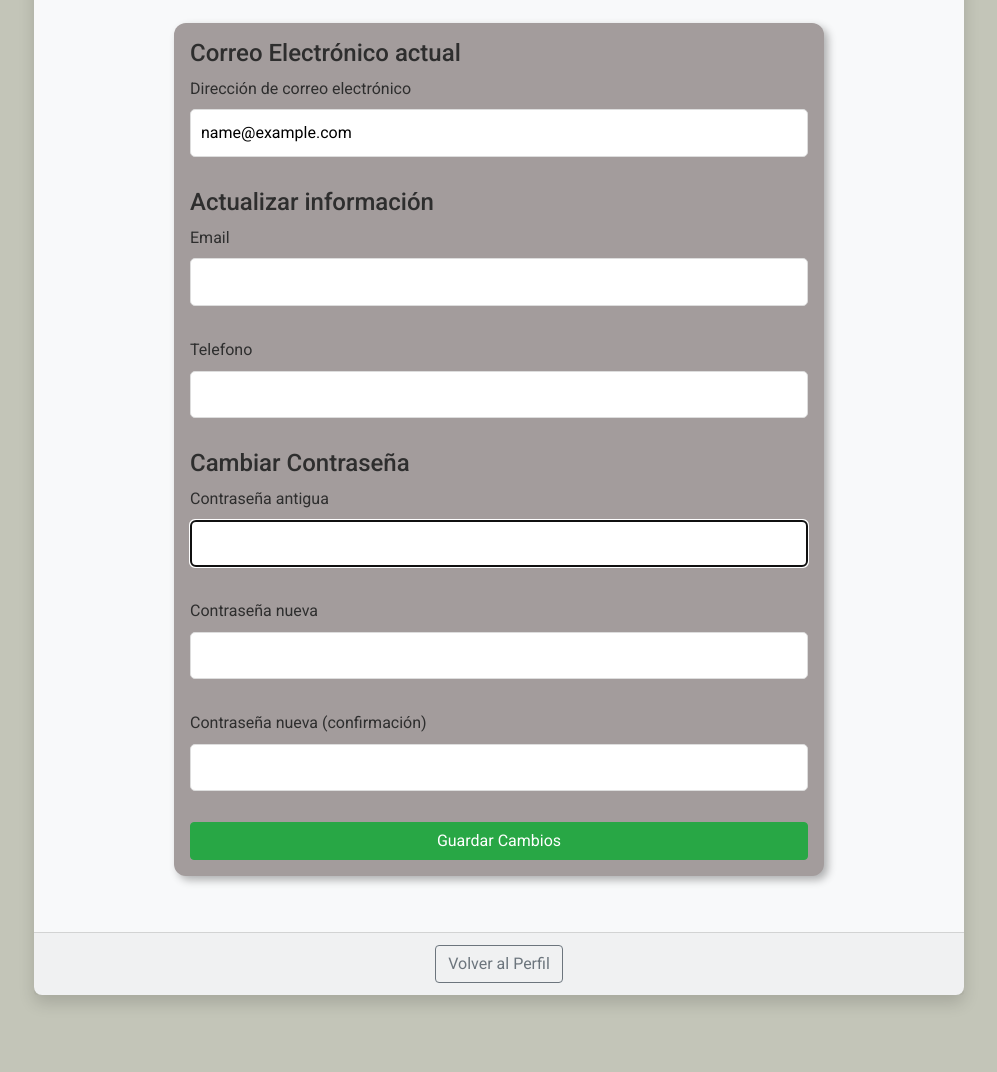
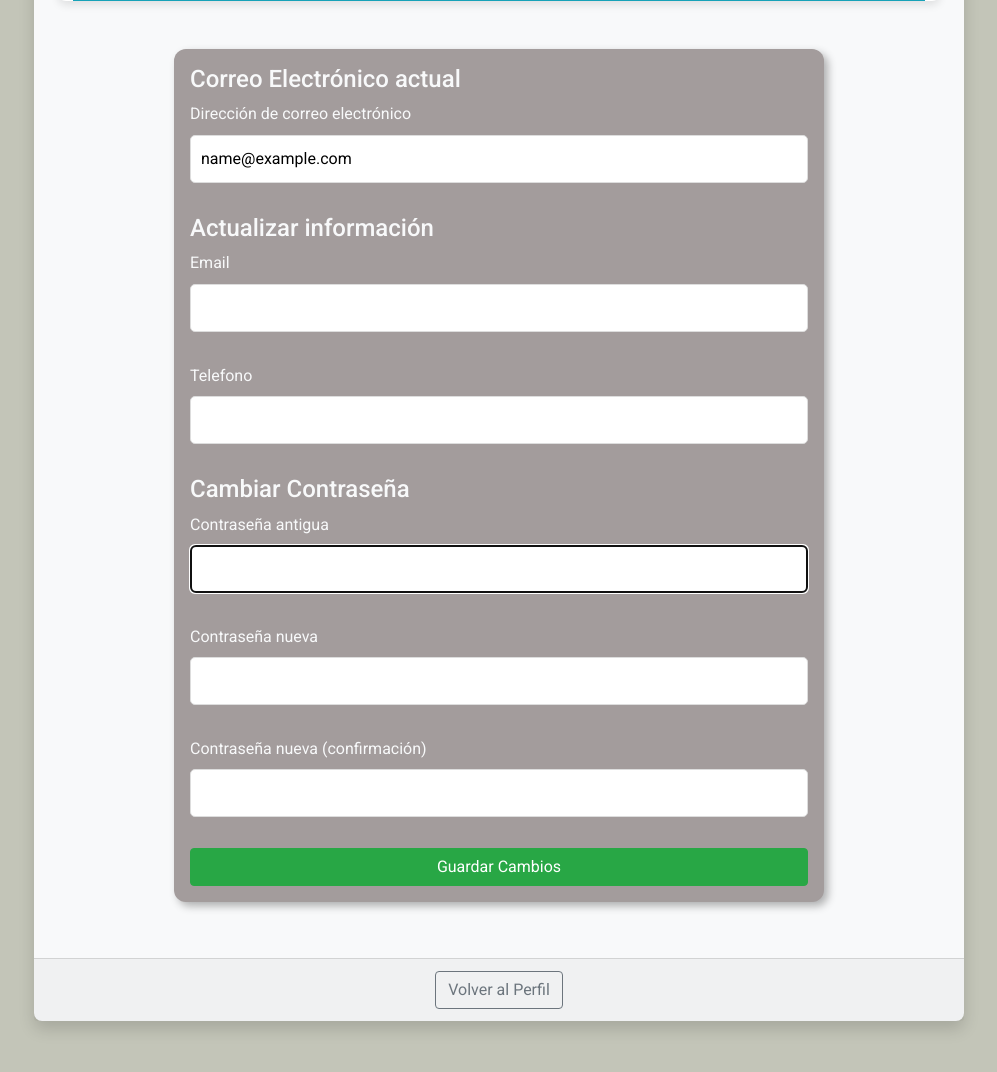
Before and after one commit to AmeriK88/Django-Barber-Webapp, a Django app: page /perfil/editar/ in a window 1280 px wide. Shown: the part 638-1710 px from the top of the page, without its empty margins (141-1138 px from the left). Run offline with Django 5.2, Linux system fonts and the light colour scheme; the visitor is signed in with stand-in values (Sample User, id 1); data comes from the database, SQL or seed files in the repository; some libraries are stand-ins or nearby versions; some web fonts are replaced.

Commit message:
style: mejorar formato

```diff
--- a/cabigote/settings.py
+++ b/cabigote/settings.py
@@ -48,8 +48,8 @@ INSTALLED_APPS = [
     'citas',
     'django_recaptcha',
     'colorfield',
+]
 
-]
 
 MIDDLEWARE = [
     'django.middleware.security.SecurityMiddleware',
@@ -156,6 +156,7 @@ EMAIL_HOST_PASSWORD = env('EMAIL_HOST_PASSWORD')
 RECAPTCHA_PUBLIC_KEY = env('RECAPTCHA_PUBLIC_KEY')
 RECAPTCHA_PRIVATE_KEY = env('RECAPTCHA_PRIVATE_KEY')
 
+
 # Static files (CSS, JavaScript, Images)
 # https://docs.djangoproject.com/en/5.1/howto/static-files/
 
--- a/templates/base.html
+++ b/templates/base.html
@@ -10,6 +10,11 @@
         <meta name="author" content="Jose Felix Gordo Castaño">
         <meta http-equiv="X-UA-Compatible" content="IE=edge">
         <meta name="theme-color" content="#000000">
+        <meta property="og:title" content="Barbería Ca'Bigote">
+        <meta property="og:description" content="Barbería Ca'Bigote: Servicios de alta calidad para tu cuidado personal.">
+        <meta property="og:image" content="{% static 'imagenes/logo-cabigote.png' %}">
+        <meta name="robots" content="index, follow">
+        <meta name="copyright" content="Ca'Bigote © 2024">
 
         <title>{% block title %}Ca´Bigote{% endblock %}</title>
 
@@ -28,7 +33,12 @@
         <!-- Font Awesome -->
         <link rel="preconnect" href="https://fonts.googleapis.com">
         <link rel="preconnect" href="https://fonts.gstatic.com" crossorigin>
+        <link rel="preconnect" href="https://stackpath.bootstrapcdn.com" crossorigin>
         <link href="https://fonts.googleapis.com/css2?family=Great+Vibes&family=Holtwood+One+SC&family=Roboto:ital,wght@0,100;0,300;0,400;0,500;0,700;0,900;1,100;1,300;1,400;1,500;1,700;1,900&display=swap" rel="stylesheet">
+
+        <!-- Social icons -->
+        <link rel="stylesheet" href="https://cdnjs.cloudflare.com/ajax/libs/font-awesome/6.0.0-beta3/css/all.min.css">
+
     </head>
     <body >
         <!-- Spinner de carga -->
--- a/templates/citas/editar_cita.html
+++ b/templates/citas/editar_cita.html
@@ -28,7 +28,6 @@
             </div>
         {% endif %}
 
-
         <!-- Mostrar campos del formulario sin errores debajo -->
         {% for field in form %}
             <div class="form-group {% if field.errors %}is-invalid{% endif %}">
--- a/templates/citas/editar_perfil.html
+++ b/templates/citas/editar_perfil.html
@@ -32,7 +32,7 @@
                 {% csrf_token %}
 
                 <!-- Formulario de Usuario -->
-                <div class="mb-3">
+                <div class="mb-3 text-light">
                     <h4>Correo Electrónico actual</h4>
                     {{ user_form.non_field_errors }}
                     {% for field in user_form %}
@@ -51,7 +51,7 @@
                 </div>
 
                 <!-- Formulario de Perfil -->
-                <div class="mb-3">
+                <div class="mb-3 text-light">
                     <h4>Actualizar información</h4>
                     {{ profile_form.non_field_errors }}
                     {% for field in profile_form %}
@@ -70,7 +70,7 @@
                 </div>
 
                 <!-- Formulario de Cambio de Contraseña -->
-                <div class="mb-3">
+                <div class="mb-3 text-light">
                     <h4>Cambiar Contraseña</h4>
                     {{ password_form.non_field_errors }}
                     {% for field in password_form %}
--- a/templates/citas/eliminar_cita.html
+++ b/templates/citas/eliminar_cita.html
@@ -8,7 +8,7 @@
   <p class="text-center">¿Estás seguro de que quieres cancelar la cita para <strong>{{ cita.servicio.nombre }}</strong> el <strong>{{ cita.fecha.date }}</strong> a las <strong>{{ cita.hora }}</strong>?</p>
 
   {% if error_message %}
-    <div class="alert alert-danger text-center" role="alert">
+    <div class="alert alert-error text-center" role="alert">
       {{ error_message }}
     </div>
   {% endif %}
--- a/templates/citas/password_reset_done.html
+++ b/templates/citas/password_reset_done.html
@@ -1,5 +1,5 @@
 {% extends "base.html" %}
 {% block content %}
-  <h2>Chequea tu correo</h2>
+  <h2>Comprueba tu correo</h2>
   <p>Te hemos enviado un correo con instrucciones para restablecer tu contraseña.</p>
 {% endblock %}
--- a/templates/citas/ver_citas.html
+++ b/templates/citas/ver_citas.html
@@ -29,10 +29,9 @@
                             <p class="card-text"><strong>Hora:</strong> {{ citas.0.hora }}</p>
                             <p class="card-text"><strong>Comentario:</strong> {{ citas.0.comentario }}</p>
                             <div class="d-flex justify-content-between align-items-center mt-3">
-                                <!-- Botón de Editar -->
+
                                 <a href="{% url 'citas:editar_cita' citas.0.id %}" class="btn btn-primary">Editar</a>
 
-                                <!-- Enlace a la Confirmación de Eliminación -->
                                 <a href="{% url 'citas:eliminar_cita' citas.0.id %}" class="btn btn-danger">Eliminar</a>
                             </div>
                         </div>
@@ -48,10 +47,9 @@
                             <p class="card-text"><strong>Hora:</strong> {{ cita.hora }}</p>
                             <p class="card-text"><strong>Comentario:</strong> {{ cita.comentario }}</p>
                             <div class="mt-auto d-flex justify-content-between">
-                                <!-- Botones de acción -->
+
                                 <a href="{% url 'citas:editar_cita' cita.id %}" class="btn btn-primary">Editar</a>
 
-                                <!-- Enlace a la Confirmación de Eliminación -->
                                 <a href="{% url 'citas:eliminar_cita' cita.id %}" class="btn btn-danger">Eliminar</a>
                             </div>
                         </div>
```
Also changed, not shown: templates/citas/home.html (+13 -6 lines), templates/citas/perfil_usuario.html (+12 -4 lines).
